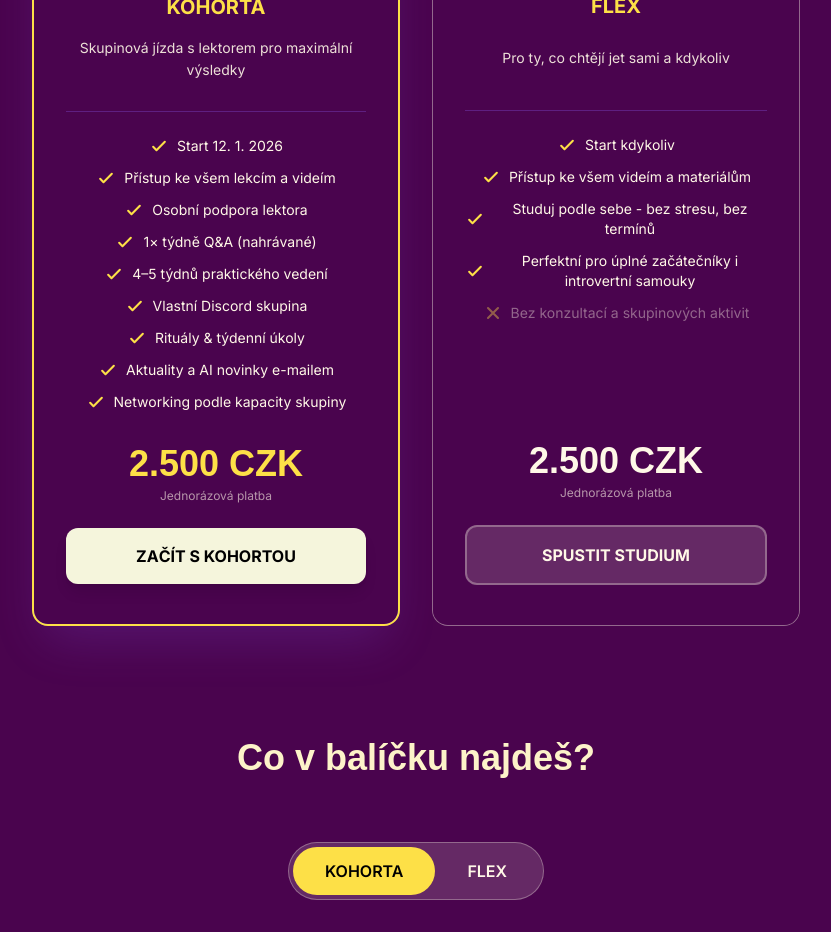
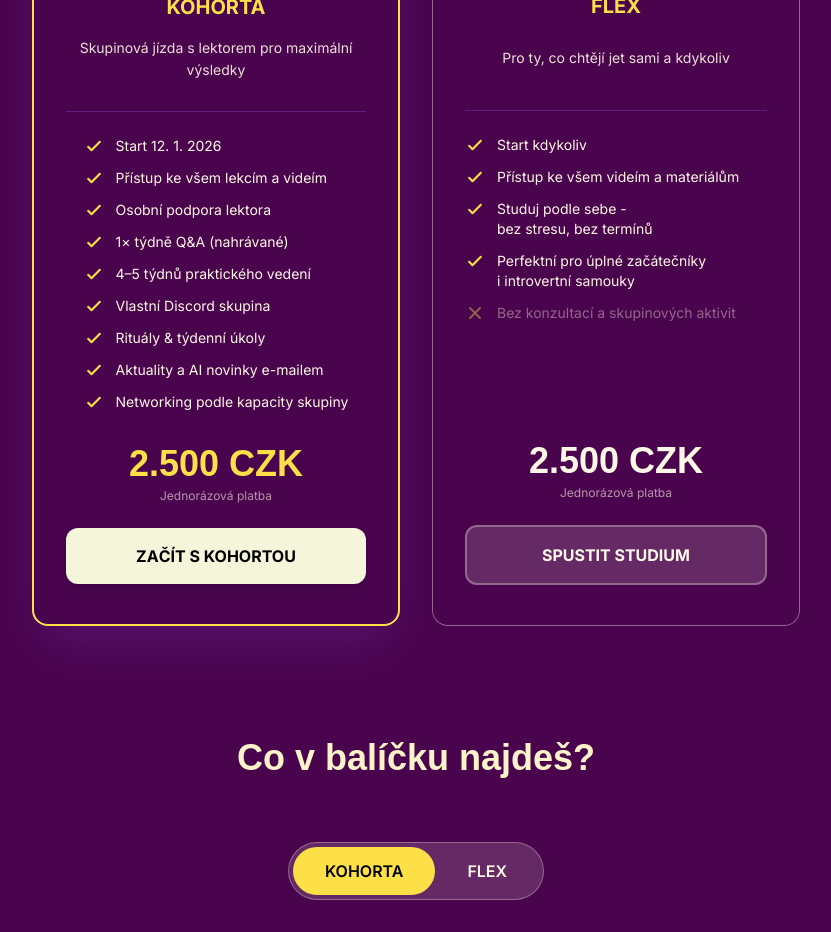
Before and after one commit to xhemalov/entership_web, a Next.js app: page / in a window 1280 px wide. Shown: the part 3560-4492 px from the top of the page, without its empty margins (224-1055 px from the left). Built offline with nearby package versions, Linux system fonts and the light colour scheme; a web font is replaced by a local one.

Commit message:
feat: improve UI of packages

```diff
--- a/components/available-dates-section.tsx
+++ b/components/available-dates-section.tsx
@@ -61,8 +61,9 @@ export default function AvailableDatesSection() {
 							</div>
 
 							{/* Feature list with checkmarks */}
-							<div className="text-cream font-inter text-sm space-y-3 mb-8 flex-grow">
-								<div className="flex items-center justify-center gap-2">
+							<div className="text-cream font-inter text-sm mb-8 flex-grow flex flex-col items-center">
+								<div className="inline-block text-left space-y-3">
+									<div className="flex items-start gap-3">
 										<svg
 											className="w-5 h-5 text-yellow-accent flex-shrink-0"
 											fill="none"
@@ -76,9 +77,9 @@ export default function AvailableDatesSection() {
 												d="M5 13l4 4L19 7"
 											/>
 										</svg>
-									<span>Start 12. 1. 2026</span>
+										<span className="text-balance">Start 12. 1. 2026</span>
 									</div>
-								<div className="flex items-center justify-center gap-2">
+									<div className="flex items-start gap-3">
 										<svg
 											className="w-5 h-5 text-yellow-accent flex-shrink-0"
 											fill="none"
@@ -92,9 +93,11 @@ export default function AvailableDatesSection() {
 												d="M5 13l4 4L19 7"
 											/>
 										</svg>
-									<span>Přístup ke všem lekcím a videím</span>
+										<span className="text-balance">
+											Přístup ke všem lekcím a videím
+										</span>
 									</div>
-								<div className="flex items-center justify-center gap-2">
+									<div className="flex items-start gap-3">
 										<svg
 											className="w-5 h-5 text-yellow-accent flex-shrink-0"
 											fill="none"
@@ -108,9 +111,9 @@ export default function AvailableDatesSection() {
 												d="M5 13l4 4L19 7"
 											/>
 										</svg>
-									<span>Osobní podpora lektora</span>
+										<span className="text-balance">Osobní podpora lektora</span>
 									</div>
-								<div className="flex items-center justify-center gap-2">
+									<div className="flex items-start gap-3">
 										<svg
 											className="w-5 h-5 text-yellow-accent flex-shrink-0"
 											fill="none"
@@ -124,9 +127,11 @@ export default function AvailableDatesSection() {
 												d="M5 13l4 4L19 7"
 											/>
 										</svg>
-									<span>1× týdně Q&A (nahrávané)</span>
+										<span className="text-balance">
+											1× týdně Q&A (nahrávané)
+										</span>
 									</div>
-								<div className="flex items-center justify-center gap-2">
+									<div className="flex items-start gap-3">
 										<svg
 											className="w-5 h-5 text-yellow-accent flex-shrink-0"
 											fill="none"
@@ -140,9 +145,11 @@ export default function AvailableDatesSection() {
 												d="M5 13l4 4L19 7"
 											/>
 										</svg>
-									<span>4–5 týdnů praktického vedení</span>
+										<span className="text-balance">
+											4–5 týdnů praktického vedení
+										</span>
 									</div>
-								<div className="flex items-center justify-center gap-2">
+									<div className="flex items-start gap-3">
 										<svg
 											className="w-5 h-5 text-yellow-accent flex-shrink-0"
 											fill="none"
@@ -156,9 +163,11 @@ export default function AvailableDatesSection() {
 												d="M5 13l4 4L19 7"
 											/>
 										</svg>
-									<span>Vlastní Discord skupina</span>
+										<span className="text-balance">
+											Vlastní Discord skupina
+										</span>
 									</div>
-								<div className="flex items-center justify-center gap-2">
+									<div className="flex items-start gap-3">
 										<svg
 											className="w-5 h-5 text-yellow-accent flex-shrink-0"
 											fill="none"
@@ -172,9 +181,11 @@ export default function AvailableDatesSection() {
 												d="M5 13l4 4L19 7"
 											/>
 										</svg>
-									<span>Rituály & týdenní úkoly</span>
+										<span className="text-balance">
+											Rituály & týdenní úkoly
+										</span>
 									</div>
-								<div className="flex items-center justify-center gap-2">
+									<div className="flex items-start gap-3">
 										<svg
 											className="w-5 h-5 text-yellow-accent flex-shrink-0"
 											fill="none"
@@ -188,9 +199,11 @@ export default function AvailableDatesSection() {
 												d="M5 13l4 4L19 7"
 											/>
 										</svg>
-									<span>Aktuality a AI novinky e-mailem</span>
+										<span className="text-balance">
+											Aktuality a AI novinky e-mailem
+										</span>
 									</div>
-								<div className="flex items-center justify-center gap-2">
+									<div className="flex items-start gap-3">
 										<svg
 											className="w-5 h-5 text-yellow-accent flex-shrink-0"
 											fill="none"
@@ -204,7 +217,10 @@ export default function AvailableDatesSection() {
 												d="M5 13l4 4L19 7"
 											/>
 										</svg>
-									<span>Networking podle kapacity skupiny</span>
+										<span className="text-balance">
+											Networking podle kapacity skupiny
+										</span>
+									</div>
 								</div>
 							</div>
 
@@ -269,8 +285,9 @@ export default function AvailableDatesSection() {
 							</div>
 
 							{/* Feature list with checkmarks */}
-							<div className="text-cream font-inter text-sm space-y-3 mb-8 flex-grow">
-								<div className="flex items-center justify-center gap-2">
+							<div className="text-cream font-inter text-sm mb-8 flex-grow flex flex-col items-center">
+								<div className="inline-block text-left space-y-3">
+									<div className="flex items-start gap-3">
 										<svg
 											className="w-5 h-5 text-yellow-accent flex-shrink-0"
 											fill="none"
@@ -284,9 +301,9 @@ export default function AvailableDatesSection() {
 												d="M5 13l4 4L19 7"
 											/>
 										</svg>
-									<span>Start kdykoliv</span>
+										<span className="text-balance">Start kdykoliv</span>
 									</div>
-								<div className="flex items-center justify-center gap-2">
+									<div className="flex items-start gap-3">
 										<svg
 											className="w-5 h-5 text-yellow-accent flex-shrink-0"
 											fill="none"
@@ -300,9 +317,11 @@ export default function AvailableDatesSection() {
 												d="M5 13l4 4L19 7"
 											/>
 										</svg>
-									<span>Přístup ke všem videím a materiálům</span>
+										<span className="text-balance">
+											Přístup ke všem videím a materiálům
+										</span>
 									</div>
-								<div className="flex items-center justify-center gap-2">
+									<div className="flex items-start gap-3">
 										<svg
 											className="w-5 h-5 text-yellow-accent flex-shrink-0"
 											fill="none"
@@ -316,9 +335,11 @@ export default function AvailableDatesSection() {
 												d="M5 13l4 4L19 7"
 											/>
 										</svg>
-									<span>Studuj podle sebe - bez stresu, bez termínů</span>
+										<span className="text-balance">
+											Studuj podle sebe - bez stresu, bez termínů
+										</span>
 									</div>
-								<div className="flex items-center justify-center gap-2">
+									<div className="flex items-start gap-3">
 										<svg
 											className="w-5 h-5 text-yellow-accent flex-shrink-0"
 											fill="none"
@@ -332,11 +353,11 @@ export default function AvailableDatesSection() {
 												d="M5 13l4 4L19 7"
 											/>
 										</svg>
-									<span>
+										<span className="text-balance">
 											Perfektní pro úplné začátečníky i introvertní samouky
 										</span>
 									</div>
-								<div className="flex items-center justify-center gap-2 opacity-40">
+									<div className="flex items-start gap-3 opacity-40">
 										<svg
 											className="w-5 h-5 text-yellow-accent flex-shrink-0"
 											fill="none"
@@ -350,7 +371,10 @@ export default function AvailableDatesSection() {
 												d="M6 18L18 6M6 6l12 12"
 											/>
 										</svg>
-									<span>Bez konzultací a skupinových aktivit</span>
+										<span className="text-balance">
+											Bez konzultací a skupinových aktivit
+										</span>
+									</div>
 								</div>
 							</div>
 
```
Lines whose indentation alone changed are shown as unchanged.
